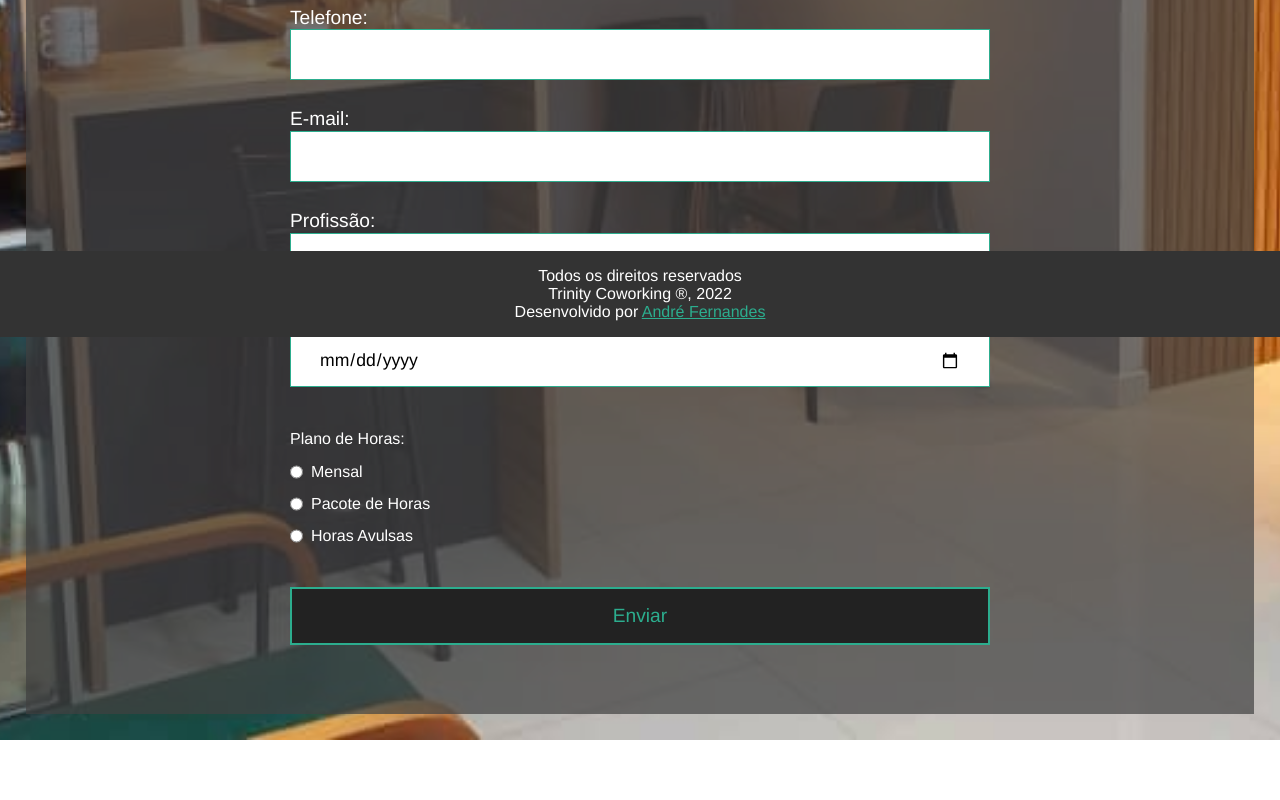
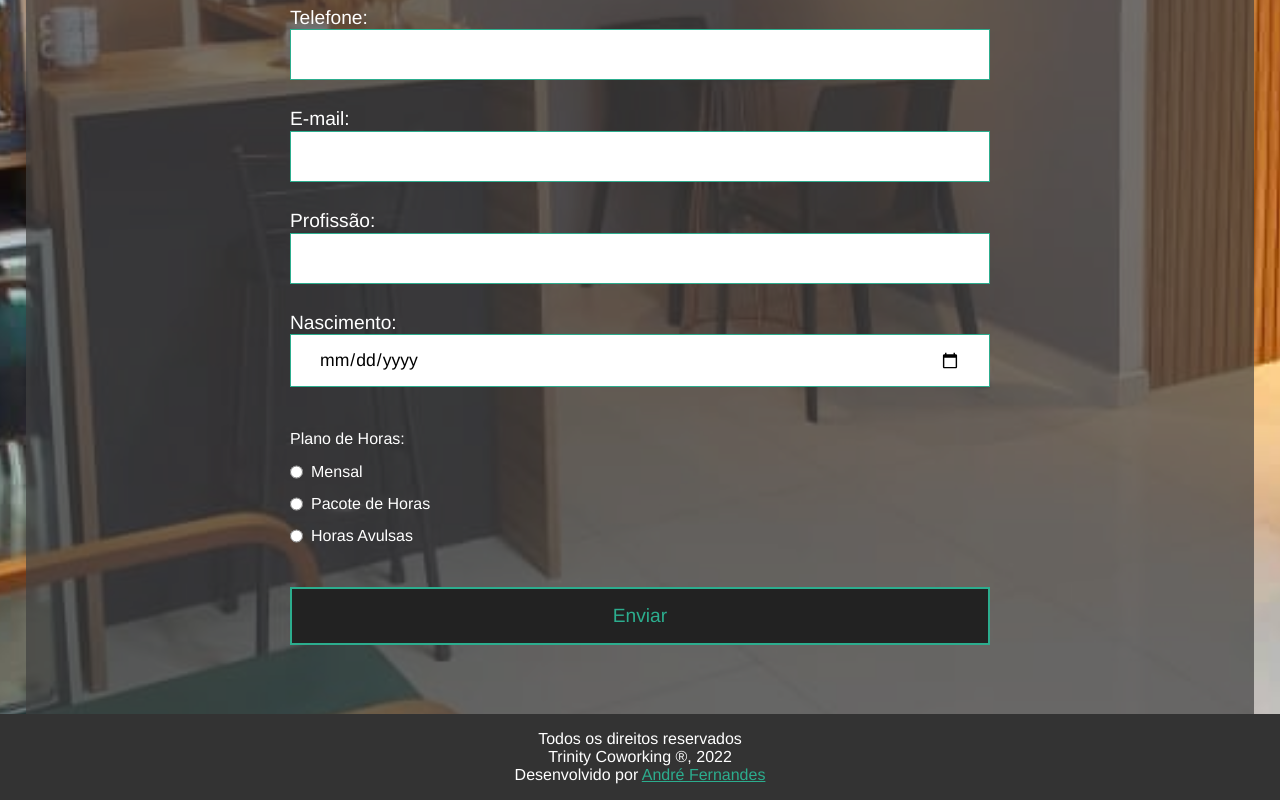
Before and after one commit to Trinitycoworking/Trinity_cadastro, a React (Vite) app: page / in a window 1280 px wide. Shown: the part 735-1535 px from the top of the page. Before the commit the page ends 1475 px from the top, so only its background shows below. Built offline with nearby package versions, Linux system fonts and the light colour scheme.

Commit message:
Update App.sass

```diff
--- a/src/App.sass
+++ b/src/App.sass
@@ -94,7 +94,7 @@ form
   position: absolute
   flex-direction: column
   text-align: center
-  margin-top: 112vh
+  top: 100%
   padding: 1rem 0%
   background-color: #333
   width: 109%
```
